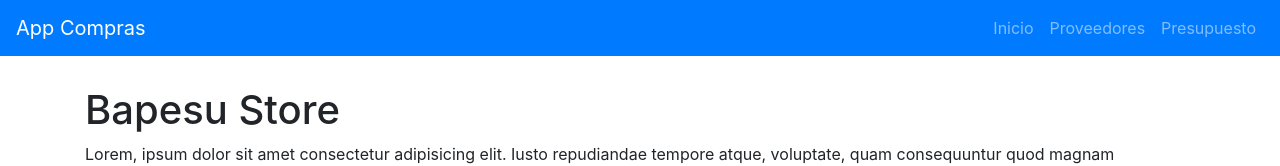
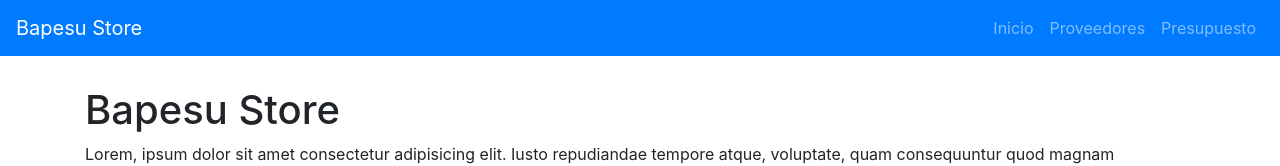
Before and after one commit to johnbayronp/appCompras-angular, an Angular app: page / in a window 1280 px wide. Shown: the top 166 px of the page. Built offline with nearby package versions, Linux system fonts and the light colour scheme.

Commit message:
cambio de nombres

```diff
--- a/src/app/header/header.component.html
+++ b/src/app/header/header.component.html
@@ -1,7 +1,7 @@
 <!-- Barra de navegacion-->
 <nav class="navbar navbar-expand-lg navbar-dark bg-primary">
   <!--[routerLink]="['/router']"-->
-  <a class="navbar-brand" [routerLink]="['/']" >App Compras</a>
+  <a class="navbar-brand" [routerLink]="['/']" >Bapesu Store</a>
 
   <div class="collapse navbar-collapse" id="containerNavbar">
     <ul class="navbar-nav mr-auto w-100 justify-content-end">
```
